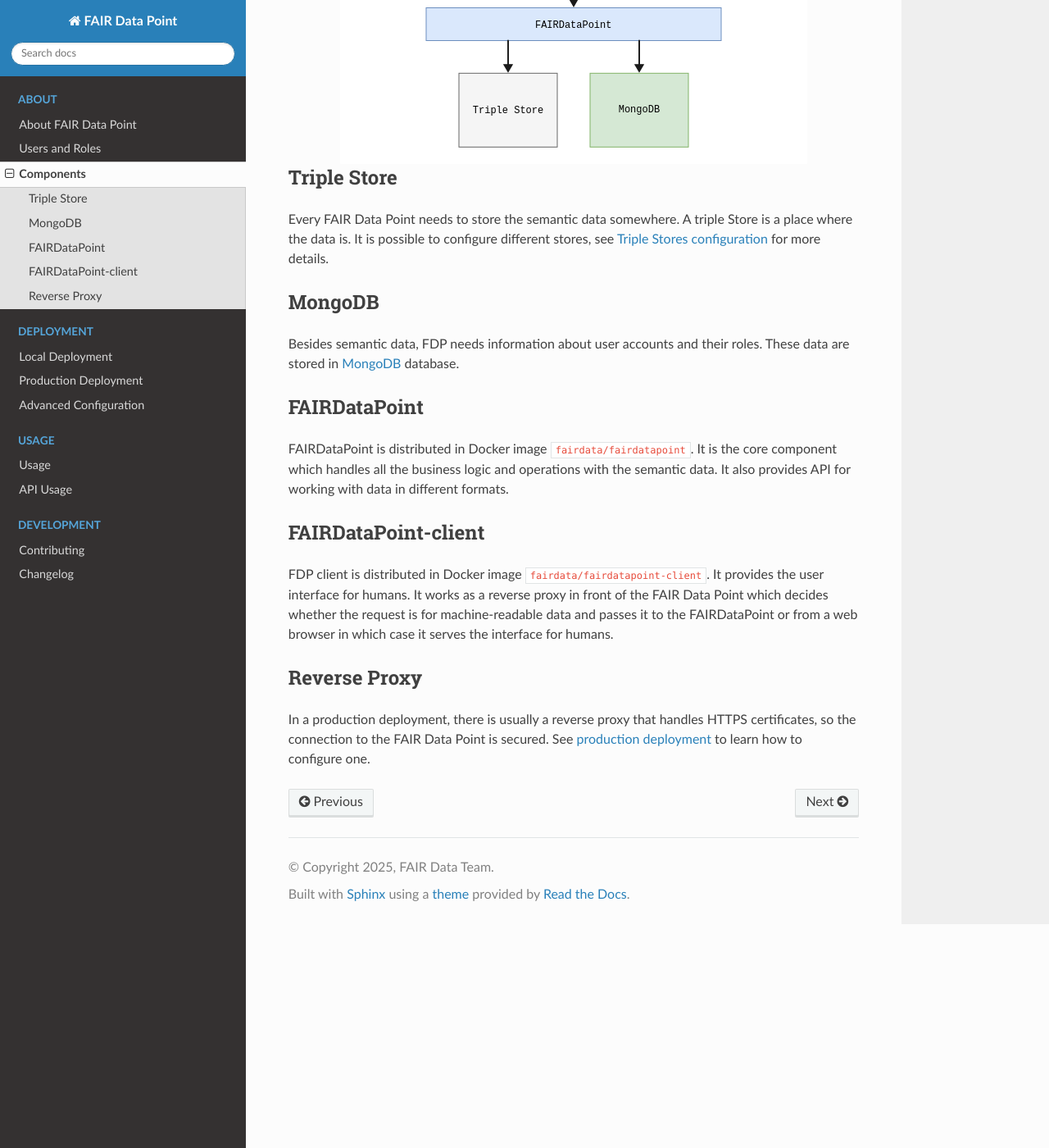
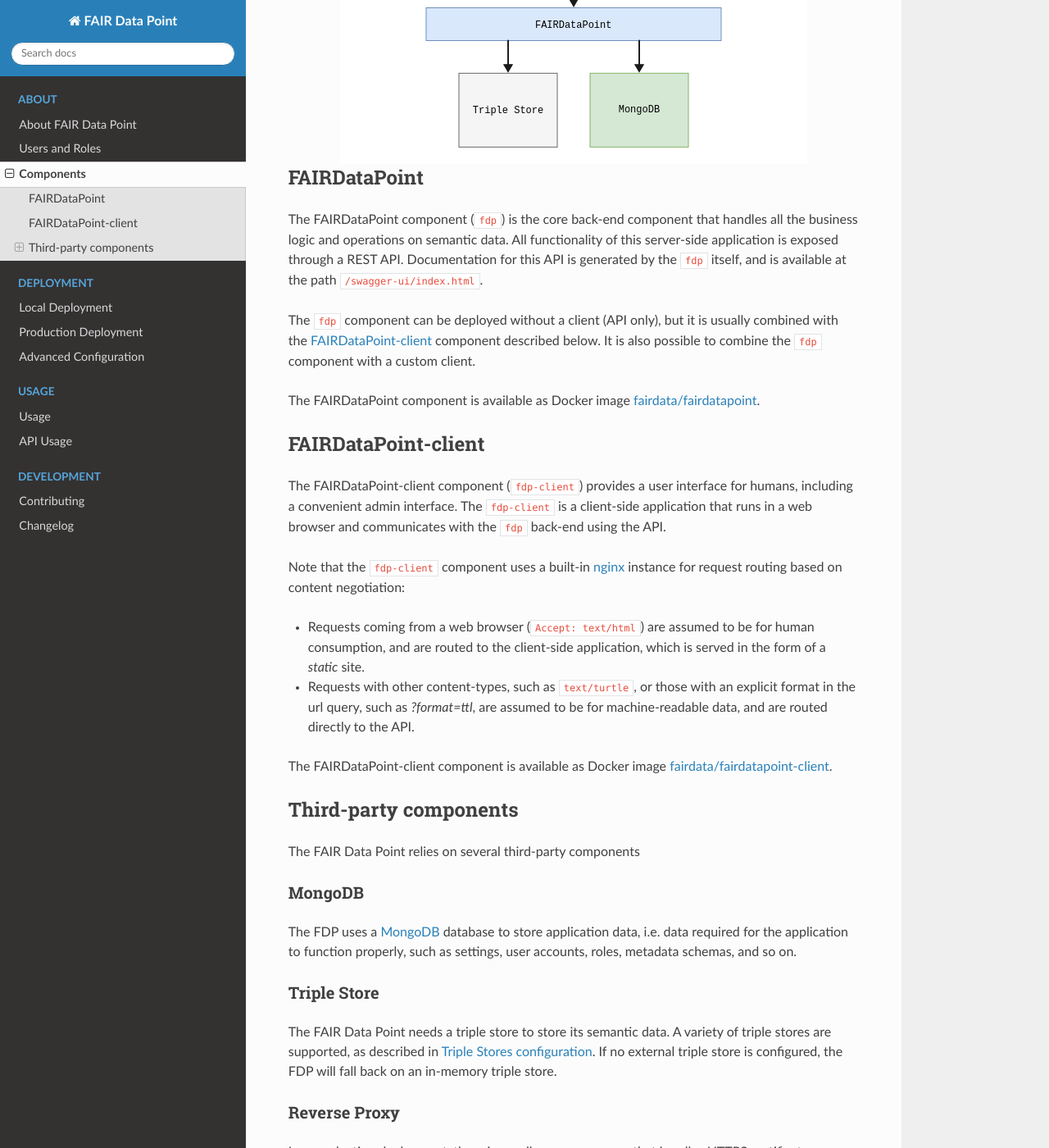
Before and after one commit to FAIRDataTeam/FAIRDataPoint-Docs, a Sphinx documentation site: the page built from docs/about/components.rst, in a window 1280 px wide and 1400 px high, scrolled down 462 px. Shown: the whole window at 82% size. Built offline with Sphinx 7.4.7 and the Read the Docs theme 3.1.0, drawn with Linux system fonts in a browser that asks for light colours; some of the changed text lies outside the part shown.

Commit message:
update/rephrase about/components.rst

```diff
--- a/docs/about/components.rst
+++ b/docs/about/components.rst
@@ -4,47 +4,63 @@
 Components
 **********
 
-The deployment of the FAIR Data Point consists of a couple of components.
-See the following image for the overview:
+A typical deployment of a FAIR Data Point consists of five components, as depicted in the following image:
 
 .. image:: structure-overview.svg
    :alt: Structure Overview
    :align: center
 
 
-Triple Store
-============
-
-Every FAIR Data Point needs to store the semantic data somewhere.
-A triple Store is a place where the data is.
-It is possible to configure different stores, see :ref:`Triple Stores configuration <triple-stores>` for more details.
-
-
-MongoDB
-=======
-
-Besides semantic data, FDP needs information about user accounts and their roles.
-These data are stored in `MongoDB <https://www.mongodb.com>`__ database.
-
-
 FAIRDataPoint
 =============
 
-FAIRDataPoint is distributed in Docker image ``fairdata/fairdatapoint``.
-It is the core component which handles all the business logic and operations with the semantic data.
-It also provides API for working with data in different formats.
+The FAIRDataPoint component (``fdp``) is the core back-end component that handles all the business logic and operations on semantic data.
+All functionality of this server-side application is exposed through a REST API.
+Documentation for this API is generated by the ``fdp`` itself, and is available at the path ``/swagger-ui/index.html``.
+
+The ``fdp`` component can be deployed without a client (API only), but it is usually combined with the FAIRDataPoint-client_ component described below.
+It is also possible to combine the ``fdp`` component with a custom client.
+
+The FAIRDataPoint component is available as Docker image `fairdata/fairdatapoint`_.
 
 
 FAIRDataPoint-client
 ====================
 
-FDP client is distributed in Docker image ``fairdata/fairdatapoint-client``.
-It provides the user interface for humans.
-It works as a reverse proxy in front of the FAIR Data Point which decides whether the request is for machine-readable data and passes it to the FAIRDataPoint or from a web browser in which case it serves the interface for humans.
+The FAIRDataPoint-client component (``fdp-client``) provides a user interface for humans, including a convenient admin interface.
+The ``fdp-client`` is a client-side application that runs in a web browser and communicates with the ``fdp`` back-end using the API.
+
+Note that the ``fdp-client`` component uses a built-in `nginx`_ instance for request routing based on content negotiation:
+
+- Requests coming from a web browser (``Accept: text/html``) are assumed to be for human consumption, and are routed to the client-side application, which is served in the form of a *static* site.
+- Requests with other content-types, such as ``text/turtle``, or those with an explicit format in the url query, such as `?format=ttl`, are assumed to be for machine-readable data, and are routed directly to the API.
+
+The FAIRDataPoint-client component is available as Docker image `fairdata/fairdatapoint-client`_.
 
 
+Third-party components
+======================
+
+The FAIR Data Point relies on several third-party components
+
+MongoDB
+-------
+
+The FDP uses a `MongoDB <https://www.mongodb.com>`__ database to store application data, i.e. data required for the application to function properly, such as settings, user accounts, roles, metadata schemas, and so on.
+
+Triple Store
+------------
+
+The FAIR Data Point needs a triple store to store its semantic data.
+A variety of triple stores are supported, as described in :ref:`Triple Stores configuration <triple-stores>`.
+If no external triple store is configured, the FDP will fall back on an in-memory triple store.
+
 Reverse Proxy
-=============
+-------------
 
-In a production deployment, there is usually a reverse proxy that handles HTTPS certificates, so the connection to the FAIR Data Point is secured.
+In a production deployment, there is usually a reverse proxy that handles HTTPS certificates (SSL/TLS), so the connection to the FAIR Data Point is secured.
 See :ref:`production deployment <production-deployment>` to learn how to configure one.
+
+.. _fairdata/fairdatapoint: https://hub.docker.com/r/fairdata/fairdatapoint
+.. _fairdata/fairdatapoint-client: https://hub.docker.com/r/fairdata/fairdatapoint-client
+.. _nginx: https://nginx.org/index.html
```
